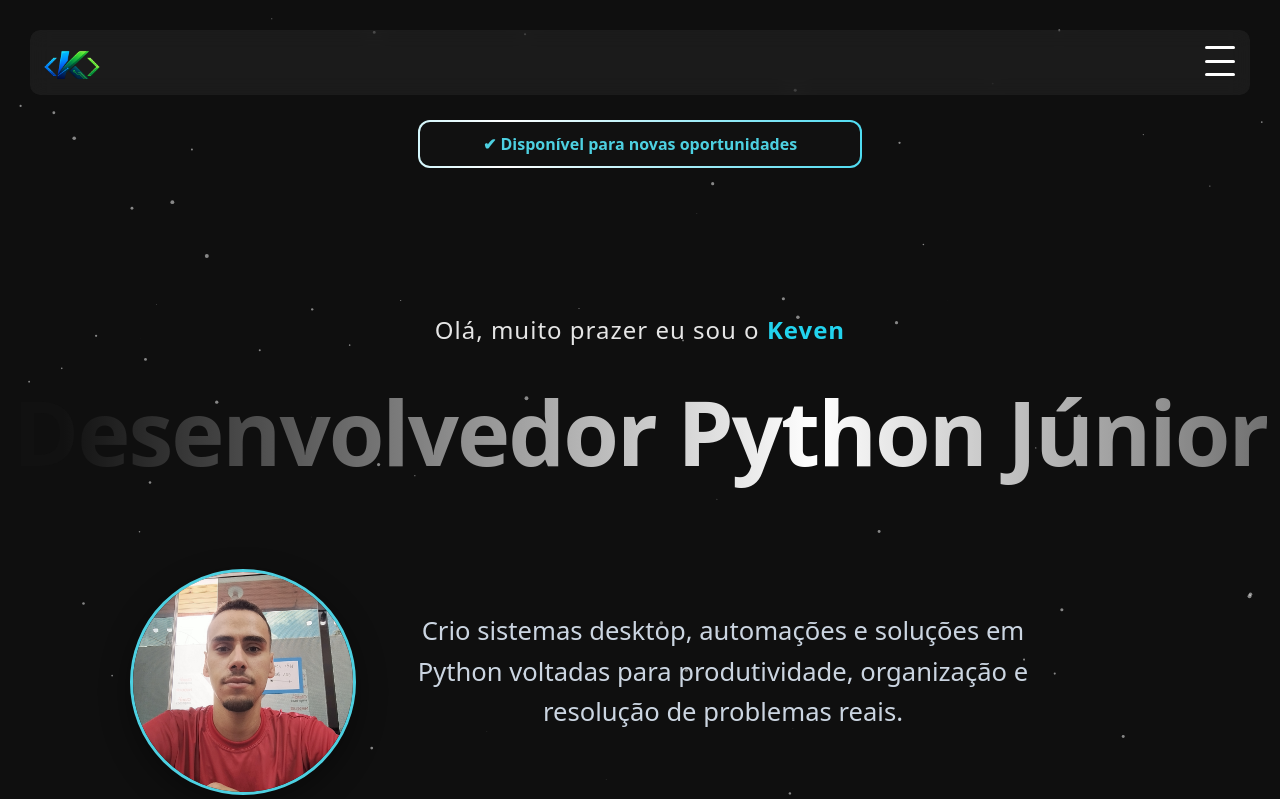
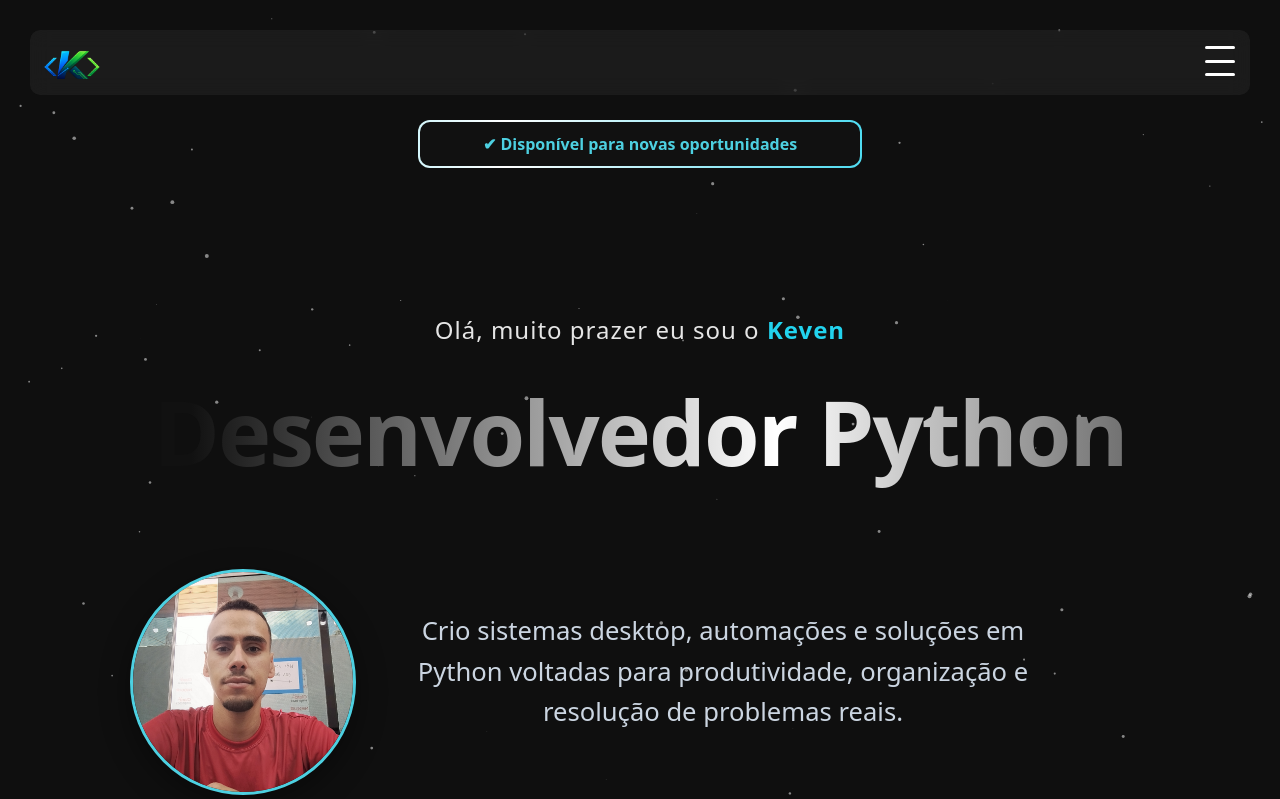
Before and after one commit to KevenLucas025/ProjetoSite, a Django app: page / in a window 1280 px wide. Shown: the top 799 px of the page. Run offline with Django 5.2, Linux system fonts and the light colour scheme; data comes from the database, SQL or seed files in the repository.

Commit message:
retirado junior do nome

```diff
--- a/templates/base.html
+++ b/templates/base.html
@@ -1,10 +1,6 @@
 <!doctype html>
 <html lang="pt-br">
 {% load static %}
-
-
-
-
 
 <head>
   <meta charset="utf-8">
--- a/templates/home.html
+++ b/templates/home.html
@@ -8,7 +8,7 @@
   <p class="hero-intro">Olá, muito prazer eu sou o <span>Keven</span></p>
   <canvas id="particulas"></canvas>
   <div class="animar">
-    <h1 class="hero-title">Desenvolvedor Python Júnior</h1>
+    <h1 class="hero-title">Desenvolvedor Python</h1>
   </div>
 
   <div class="hero-content-wrapper">
```
